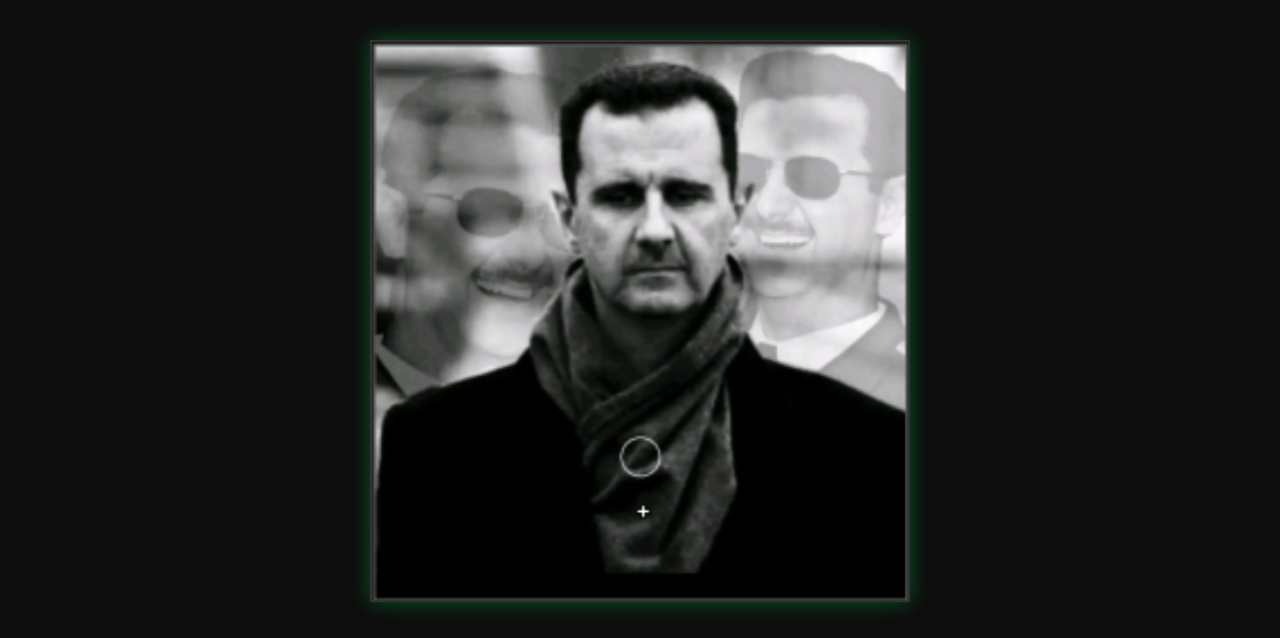
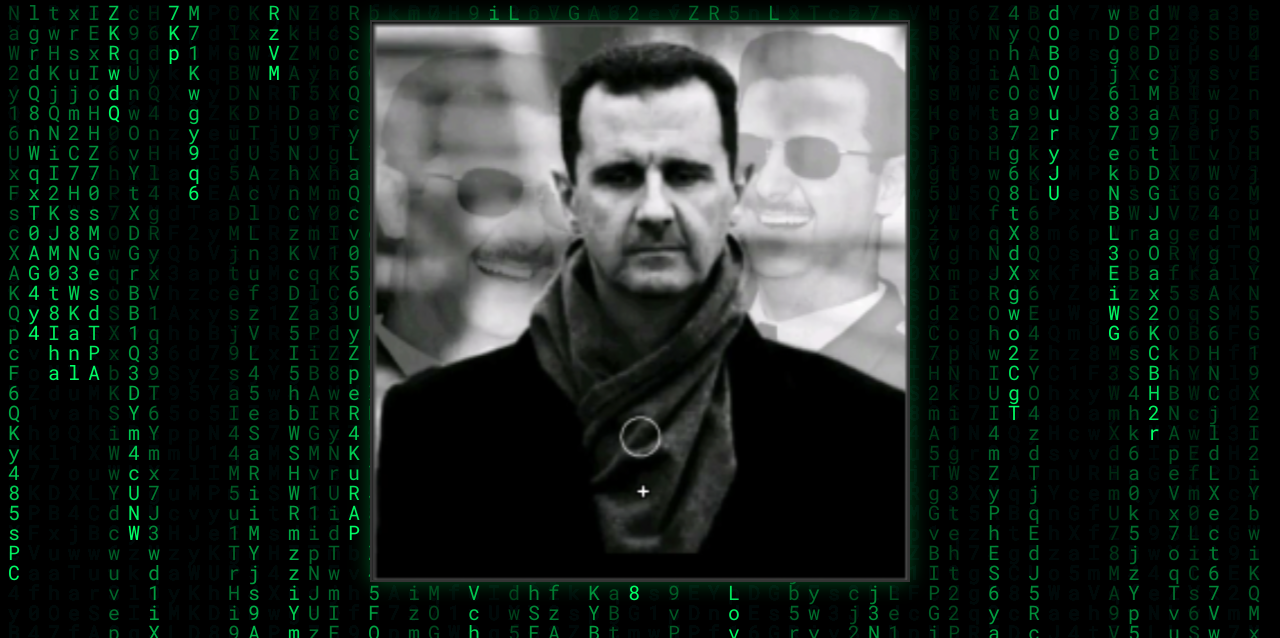
Before and after one commit to Edevabebeb/AboQaht, a plain HTML site: page index.html in a window 1280 px wide. Shown: the top 638 px of the page. Drawn offline with Linux system fonts and the light colour scheme.

Commit message:
Add files via upload

```diff
--- a/index.html
+++ b/index.html
@@ -12,26 +12,36 @@
             --bg-color: #0d0d0d;
             --main-color: #00ff66; /* Neon Green */
             --border-color: #333;
-            --terminal-bg: #111;
+            --terminal-bg: #1a1a1a;
         }
 
         body {
             background-color: var(--bg-color);
             color: white;
             font-family: 'Roboto Mono', monospace;
-            text-align: center;
             margin: 0;
-            padding: 20px;
+            padding: 0;
+            overflow: hidden; /* هذا السطر يحل مشكلة الشريط */
+        }
+
+        #matrix-canvas {
+            position: fixed;
+            top: 0;
+            left: 0;
+            width: 100%;
+            height: 100%;
+            z-index: -1;
+        }
+
+        .content-container {
+            position: relative;
+            z-index: 1;
             display: flex;
             flex-direction: column;
             align-items: center;
             justify-content: center;
             min-height: 100vh;
-        }
-
-        .main-container {
-            width: 100%;
-            max-width: 900px;
+            text-align: center;
             padding: 20px;
         }
 
@@ -42,10 +52,6 @@
             box-shadow: 0 0 20px rgba(0, 255, 102, 0.3);
             transition: transform 0.3s ease-in-out;
             margin-bottom: 30px;
-        }
-
-        img.header-image:hover {
-            transform: scale(1.02);
         }
 
         h1.main-title {
@@ -63,7 +69,7 @@
         }
 
         .terminal-box {
-            background-color: var(--terminal-bg);
+            background-color: rgba(26, 26, 26, 0.8);
             border: 1px solid var(--main-color);
             box-shadow: 0 0 20px rgba(0, 255, 102, 0.4);
             padding: 30px;
@@ -72,6 +78,7 @@
             font-size: 1.2em;
             line-height: 1.6;
             width: 100%;
+            max-width: 600px;
         }
 
         .terminal-box p {
@@ -95,17 +102,63 @@
     </style>
 </head>
 <body>
+    <canvas id="matrix-canvas"></canvas>
 
-    <div class="main-container">
+    <div class="content-container">
         <img src="pic.png" alt="! iPros Image" class="header-image">
 
         <h1 class="main-title">HACKED BY Abo Qaht</h1>
 
         <div class="terminal-box">
             <p><span class="prompt">system@system:~$</span> <span class="command">why?</span></p>
-            <p><span class="message">Abo Qaht : حمايتكم بريال عموما</span></p>
+            <p><span class="message">Abo Qaht : زووط يا سبك</span></p>
         </div>
     </div>
 
+    <script>
+        const canvas = document.getElementById('matrix-canvas');
+        const ctx = canvas.getContext('2d');
+
+        canvas.width = window.innerWidth;
+        canvas.height = window.innerHeight;
+
+        const katakana = '0123456789ABCDEFGHIJKLMNOPQRSTUVWXYZabcdefghijklmnopqrstuvwxyz';
+        const columns = canvas.width / 20;
+        const drops = [];
+
+        for (let i = 0; i < columns; i++) {
+            drops[i] = 1;
+        }
+
+        function draw() {
+            ctx.fillStyle = 'rgba(0, 0, 0, 0.05)';
+            ctx.fillRect(0, 0, canvas.width, canvas.height);
+
+            ctx.fillStyle = '#00ff66';
+            ctx.font = '20px roboto mono';
+
+            for (let i = 0; i < drops.length; i++) {
+                const text = katakana[Math.floor(Math.random() * katakana.length)];
+                ctx.fillText(text, i * 20, drops[i] * 20);
+
+                if (drops[i] * 20 > canvas.height && Math.random() > 0.975) {
+                    drops[i] = 0;
+                }
+
+                drops[i]++;
+            }
+        }
+
+        setInterval(draw, 50);
+
+        window.addEventListener('resize', () => {
+            canvas.width = window.innerWidth;
+            canvas.height = window.innerHeight;
+            const columns = canvas.width / 20;
+            for (let i = 0; i < columns; i++) {
+                if (!drops[i]) drops[i] = 1;
+            }
+        });
+    </script>
 </body>
 </html>
```
